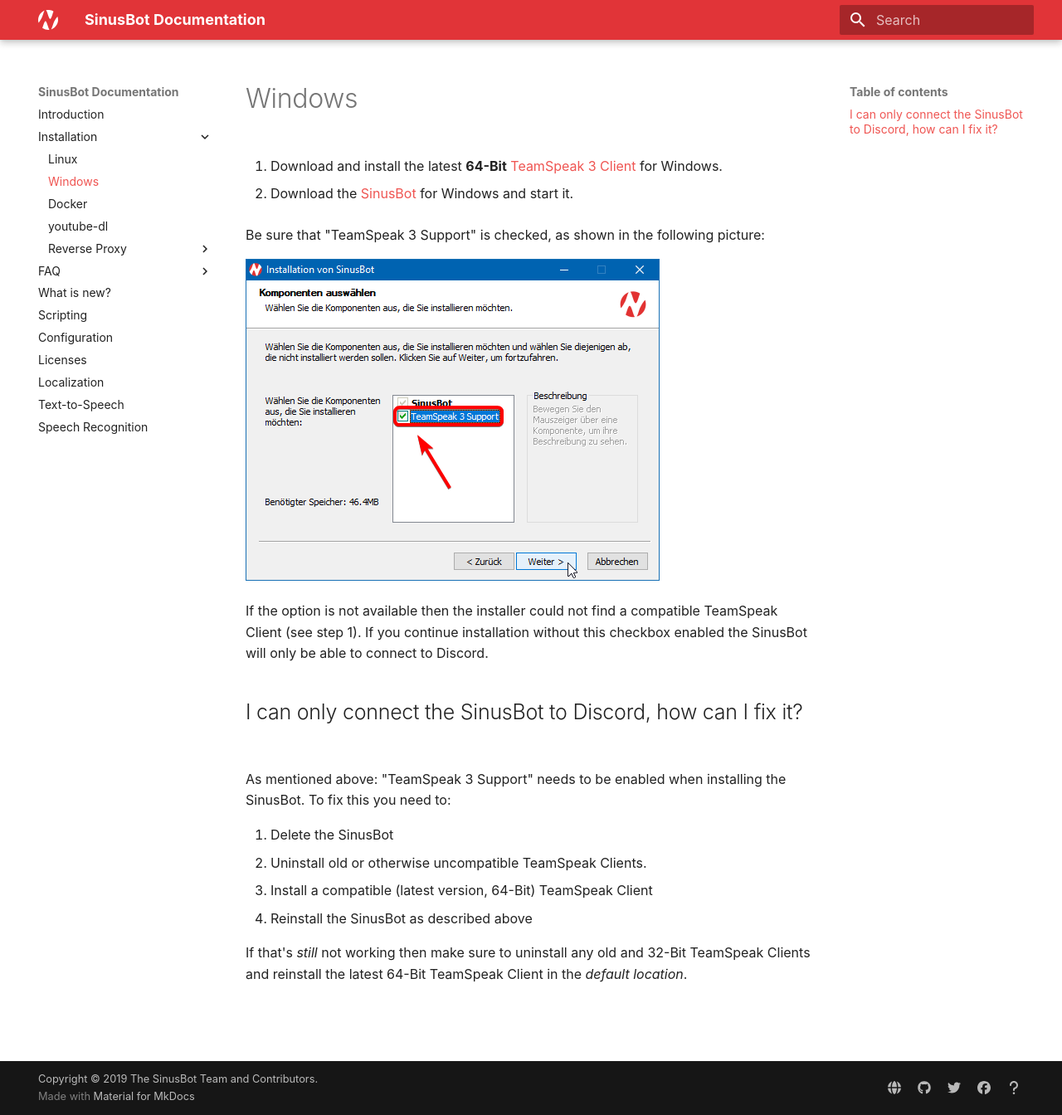
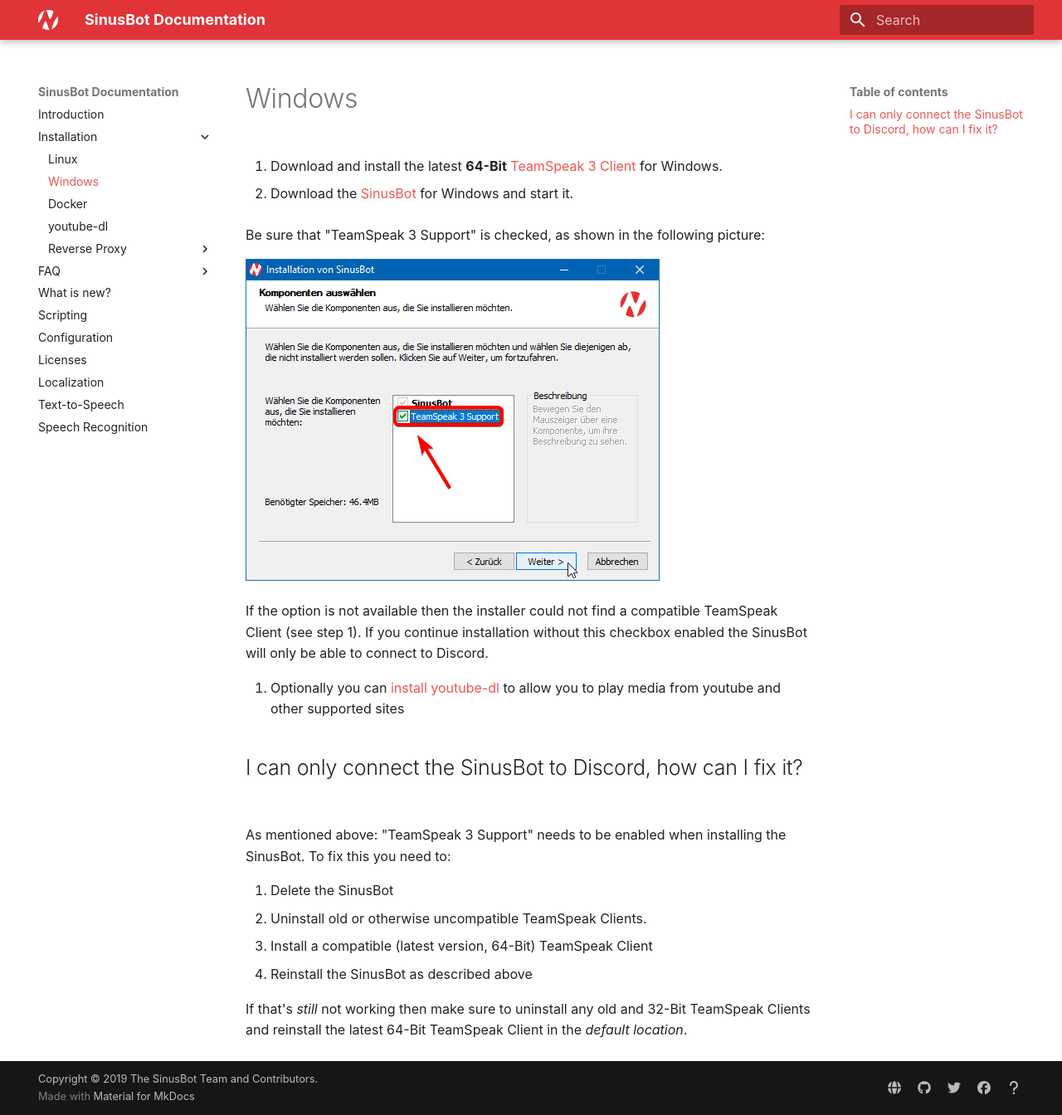
Before and after one commit to SinusBot/docs, an MkDocs documentation site: the page built from docs/installation/windows.md, in a window 1280 px wide and 1344 px high. Shown: the whole window at 83% size. Built offline with MkDocs 1.6.1 and Material for MkDocs 9.7.7, drawn with Linux system fonts in a browser that asks for light colours.

Commit message:
add link to youtube-dl guide

```diff
--- a/docs/installation/windows.md
+++ b/docs/installation/windows.md
@@ -9,6 +9,8 @@
 If the option is not available then the installer could not find a compatible TeamSpeak Client (see step 1).
 If you continue installation without this checkbox enabled the SinusBot will only be able to connect to Discord.
 
+3. Optionally you can [install youtube-dl](https://sinusbot.github.io/docs/youtube-dl/) to allow you to play media from youtube and other supported sites
+
 ## I can only connect the SinusBot to Discord, how can I fix it?
 
 As mentioned above: "TeamSpeak 3 Support" needs to be enabled when installing the SinusBot. To fix this you need to:
```
